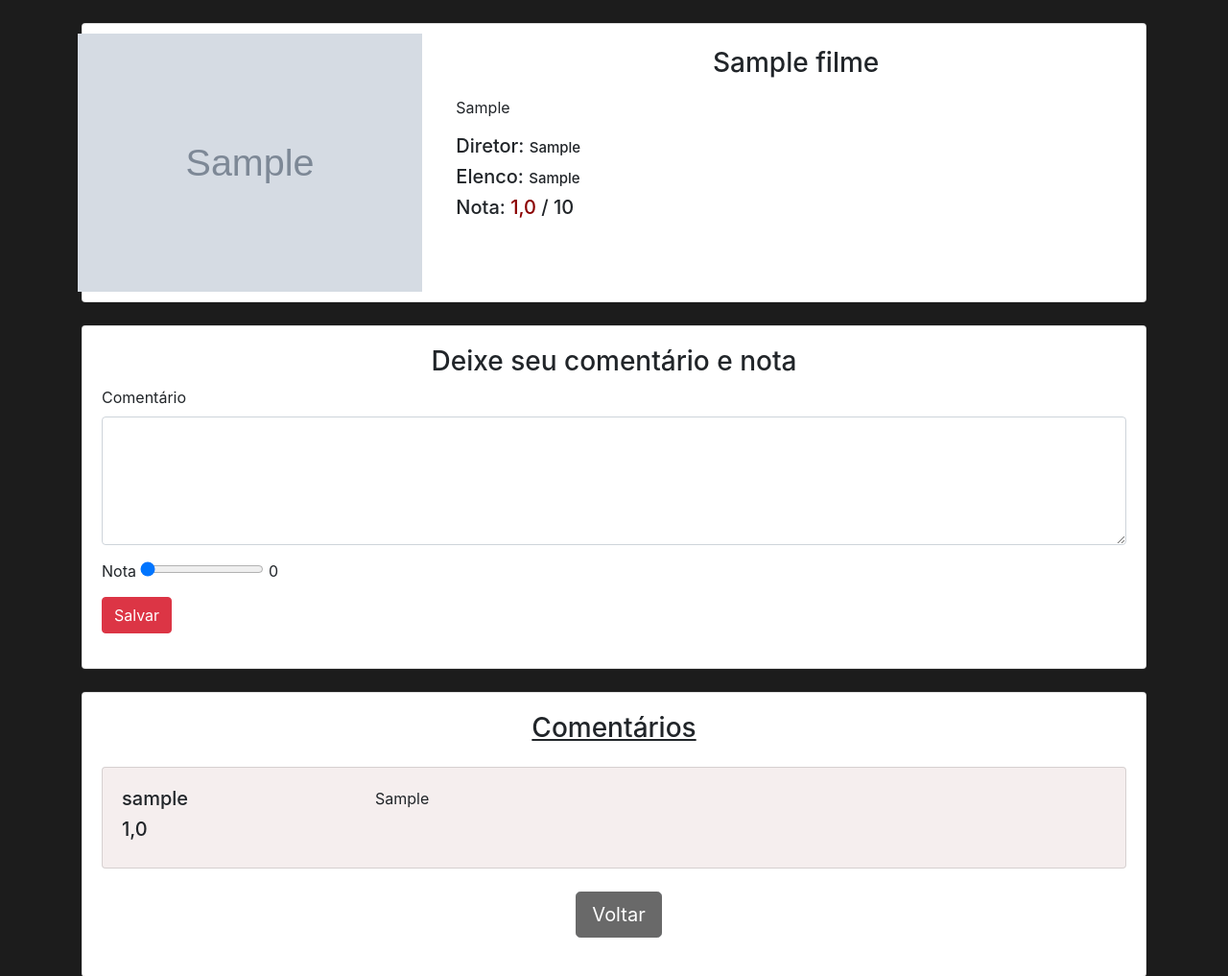
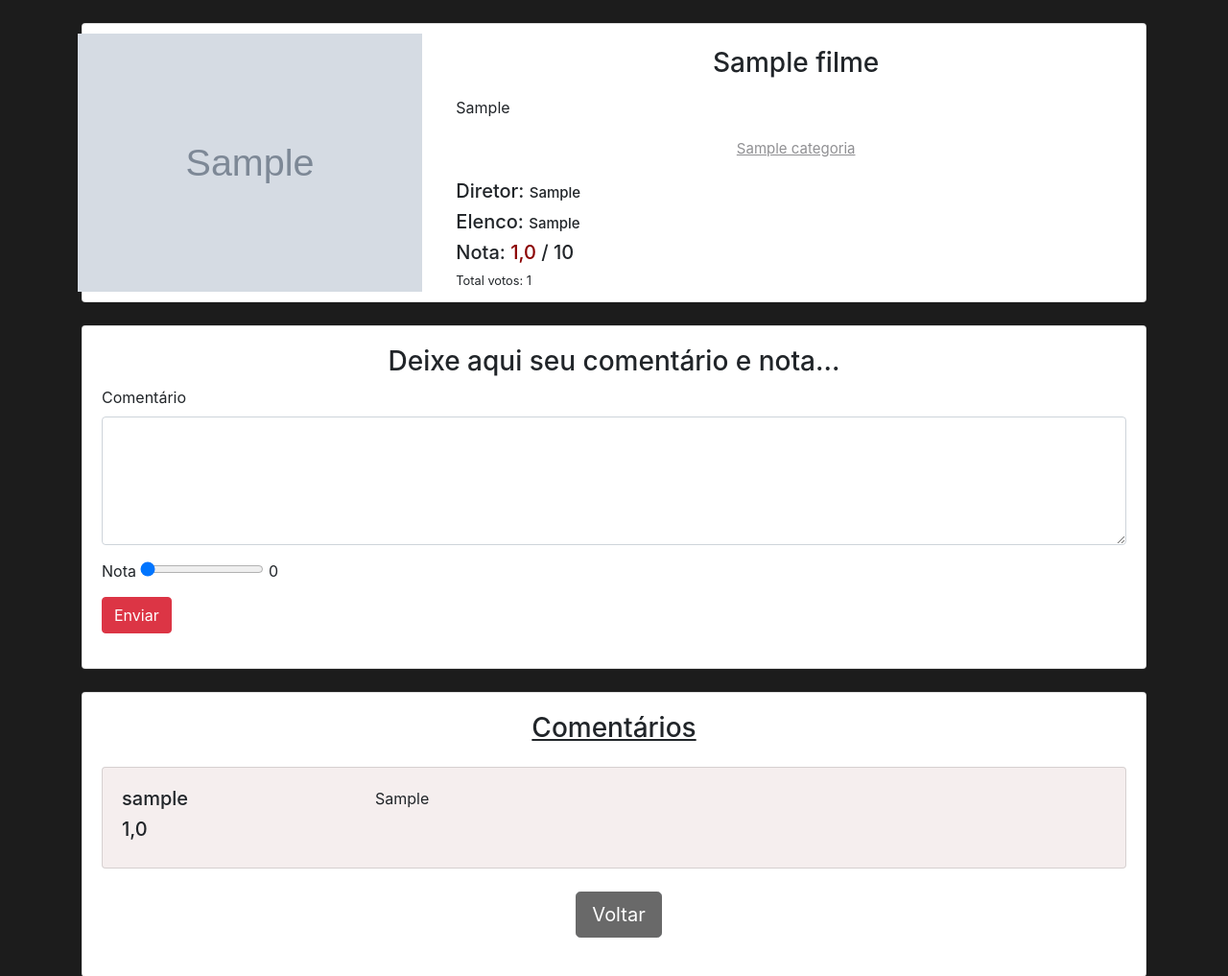
Before and after one commit to EduardoBran/EbFilmes-App-Web-Py, a Django app: page /1/ in a window 1280 px wide. Shown: the part 68-1085 px from the top of the page at 96% size. Run offline with Django 4.2, Linux system fonts and the light colour scheme; tables that the repository leaves empty hold one stand-in row (values such as "Sample post"); grey boxes marked "Sample" are stand-in pictures; some libraries are stand-ins or nearby versions.

Commit message:
edit message | buttom | layout page detalhes

```diff
--- a/filme/templates/filme/filme_detalhes.html
+++ b/filme/templates/filme/filme_detalhes.html
@@ -17,6 +17,12 @@
             <h3 class="text-center">{{ movie.nome }}</h3>
             <div style="padding: 10px;">
                 <p>{{ movie.sinopse }}</p>
+                <p class="text-center" style="font-size: 15px;">
+                    <a class="dropdown-item" href="{% url 'filmes:categoria' movie.categoria_filme %}" name="buscar"
+                        style="color: #909093; text-decoration: underline;">
+                        {{ movie.categoria_filme }}
+                    </a>
+                </p>
                 <h5>Diretor: <span style="font-size: 15px;">{{ movie.diretor }}</span></h5>
                 <h5>Elenco: <span style="font-size: 15px;">{{ movie.elenco }}</span></h5>
                 {% if media > 5 %}
@@ -24,6 +30,8 @@
                 {% else %}
                 <h5>Nota: <span style="color: #8B0000;">{{ media }}</span> / 10</h5>
                 {% endif %}
+                <small>Total votos: {{ qtd_votos }}</small>
+
             </div>
         </div>
     </div>
@@ -32,7 +40,7 @@
 
 <div class="card">
     <div class="card-body">
-        <h3 class="text-center">Deixe seu comentário e nota</h3>
+        <h3 class="text-center">Deixe aqui seu comentário e nota...</h3>
         <form action="{% url 'comentario:addComentario' movie.id  %}" method="POST">
             {% csrf_token %}
             <label for="comentario">Comentário</label>
@@ -44,7 +52,7 @@
             <output name="amount" id="amount" for="rangeInput">0</output>
 
             <br>
-            <input type="submit" class="btn btn-danger" value="Salvar">
+            <input type="submit" class="btn btn-danger" value="Enviar">
         </form>
     </div>
 </div>
--- a/filme/views.py
+++ b/filme/views.py
@@ -86,6 +86,8 @@ def detailPage(request, movie_id):
     categorias = Categoria.objects.order_by('nome_cat')
     comentarios = Comentario.objects.filter(filme=movie_id)
 
+    qtd_votos = len(comentarios)
+
     media = comentarios.aggregate(Avg('nota'))['nota__avg']
     # print(media)
 
@@ -98,7 +100,8 @@ def detailPage(request, movie_id):
         'movie': movie,
         'categorias': categorias,
         'comentarios': comentarios,
-        'media': media
+        'media': media,
+        'qtd_votos': qtd_votos
     }
     return render(request, 'filme/filme_detalhes.html', context)
 
--- a/perfil/views.py
+++ b/perfil/views.py
@@ -88,7 +88,7 @@ def registerPage(request):
                     messages.add_message(
                         request,
                         messages.SUCCESS,
-                        f"Bem vindo(a) {username}, você agora está cadastrado e pode dar nota(s) e escrever comentário(s)."
+                        f"Bem vindo(a) {username}, você agora está cadastrado(a) e pode dar nota(s) e escrever comentário(s)."
                     )
                     return redirect('filmes:index')
             else:
```
